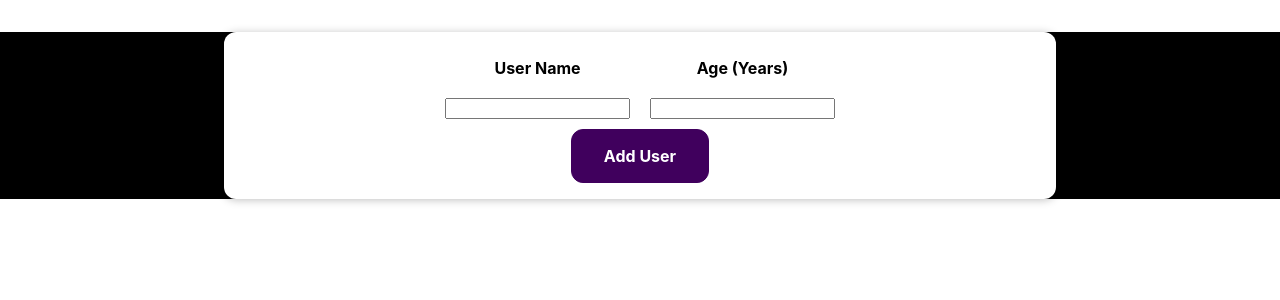
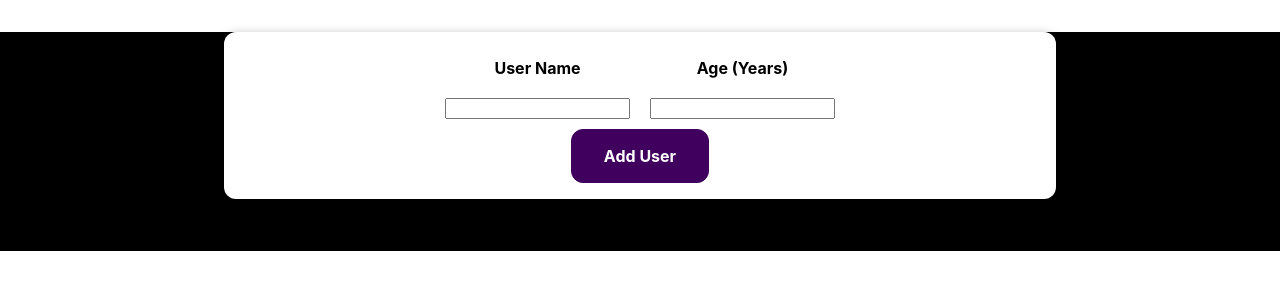
Before and after one commit to esaleh15/react-listing-user-demos, a React (Create React App) app: page / in a window 1280 px wide. Both pictures are taken after typing "Sample", "Sample" into the empty fields and a click on the button "Add User". Shown: the top 300 px of the page. Built offline with nearby package versions, Linux system fonts and the light colour scheme.

Commit message:
add more user components
pass data through various child/parent components

setup component structure for displaying users

```diff
--- a/src/App.js
+++ b/src/App.js
@@ -1,4 +1,5 @@
 import React, { useState } from 'react';
+import Users from './components/User/Users/Users';
 import './App.css';
 
 import NewUser from './components/User/NewUser/NewUser';
@@ -8,16 +9,15 @@ function App() {
   const [users, setUsers] = useState([])
 
   const addUserHandler = (user) => {
-    console.log('APPJS', user);
     setUsers(prevUsers => {
       return [user, ...prevUsers]
     });
   };
 
-  console.log('APPJS', users);
   return (
     <div className="App">
       <NewUser onAddUser={addUserHandler}></NewUser>
+      <Users users={users}></Users>
     </div>
   );
 }
--- /dev/null
+++ b/src/components/Card/Card.js
@@ -0,0 +1,7 @@
+import classes from './Card.module.css';
+
+const Card = (props) => {
+	return <div className={classes}>{props.children}</div>
+};
+
+export default Card;
--- a/src/components/User/NewUser/NewUser.js
+++ b/src/components/User/NewUser/NewUser.js
@@ -8,7 +8,7 @@ const NewUser = (props) => {
 			...enteredUserData,
 			id: Math.random().toString()
 		};
-		props.onAddUser(enteredUserData);
+		props.onAddUser(userData);
 	};
 
 
--- /dev/null
+++ b/src/components/User/UserItem/UserItem.js
@@ -0,0 +1,15 @@
+import Card from '../../Card/Card';
+
+const UserItem = (props) => {
+	return (
+			<li>
+				<Card className='user-item'>
+					{props.id}
+					{props.userName}
+					{props.age}
+				</Card>
+			</li>
+		)
+};
+
+export default UserItem;
--- /dev/null
+++ b/src/components/User/UserList/UserList.js
@@ -0,0 +1,19 @@
+import classes from './UserList.module.css';
+import UserItem from '../UserItem/UserItem';
+
+const UserList = (props) => {
+	return (
+		<ul className={`${classes['users-list']}`}>
+			{props.users.map((user) => (
+				<UserItem
+					key={user.id}
+					id={user.id}
+					userName={user.userName}
+					age={user.age}>
+				</UserItem>
+				))}
+		</ul>
+		);
+};
+
+export default UserList;
--- /dev/null
+++ b/src/components/User/UserList/UserList.module.css
@@ -0,0 +1,4 @@
+.users-list {
+	list-style: none;
+	padding: 0;
+}
--- a/src/components/User/Users/Users.js
+++ b/src/components/User/Users/Users.js
@@ -1,7 +1,12 @@
 import classes from './Users.module.css';
+import UserList from '../UserList/UserList';
 
 const Users = (props) => {
-
+	return (
+		<div>
+			<UserList users={props.users}/>
+		</div>
+		);
 };
 
 export default Users;
```
Also changed, not shown: src/components/Card/Card.module.css (added), src/components/User/UserForm/UserForm.js (line endings or trailing spaces).
